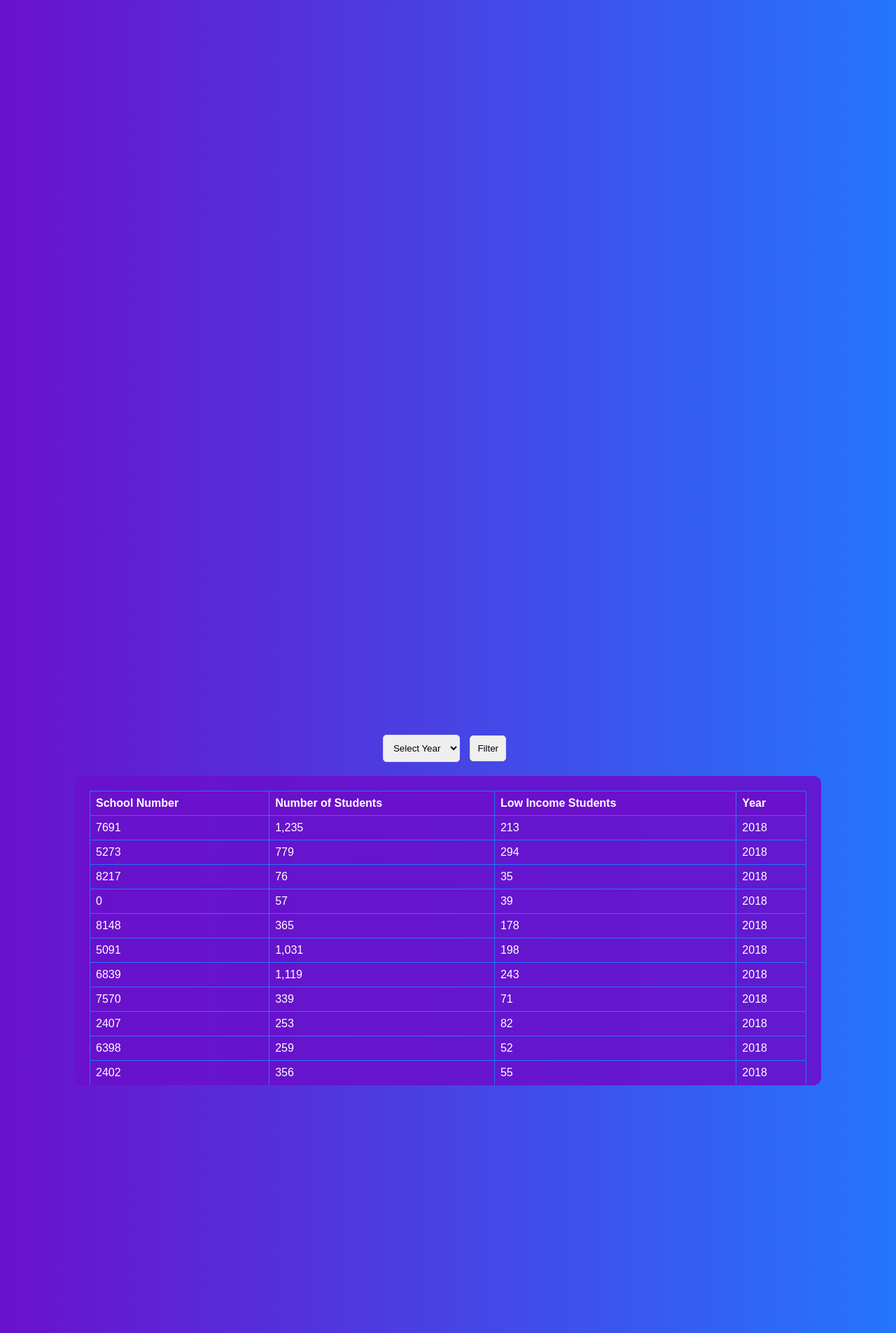
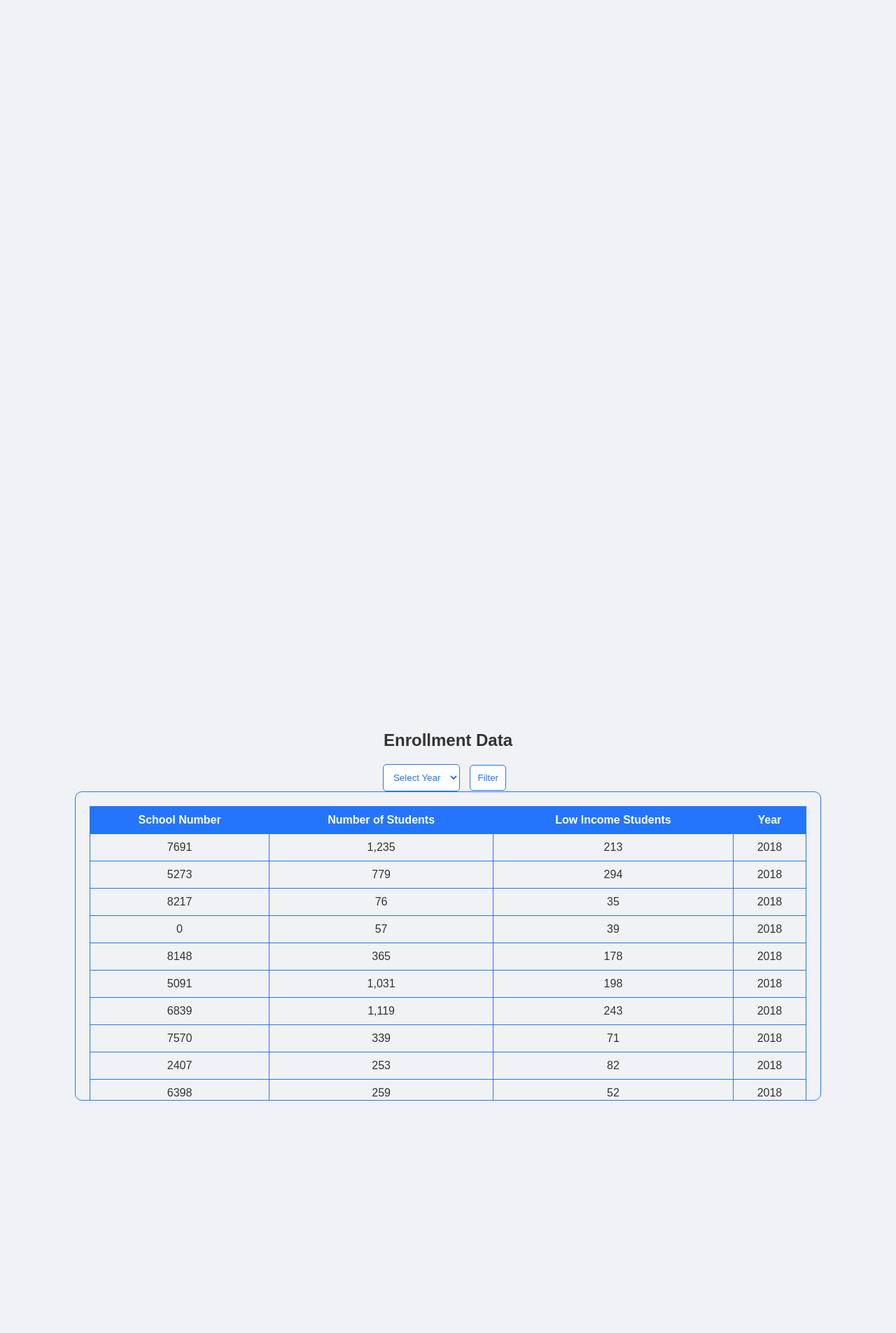
Before and after one commit to andrew-th/insightedu, a Django app: page /profile/ in a window 1280 px wide. Shown: the top 1905 px of the page at 70% size. Run offline with Django 4.2, Linux system fonts and the light colour scheme; data comes from the database, SQL or seed files in the repository.

Commit message:
update front end data

```diff
--- a/myproject/myapp/templates/myapp/profile.html
+++ b/myproject/myapp/templates/myapp/profile.html
@@ -2,12 +2,11 @@
 <html>
 <head>
     <title>Enrollment Data</title>
-    <!-- Revised CSS with updated color scheme -->
     <style>
         body {
             font-family: 'Arial', sans-serif;
-            background: linear-gradient(to right, #6a11cb, #2575fc); /* New gradient colors */
-            color: #fff;
+            background: #f0f2f5; /* Light gray background */
+            color: #333; /* Text color */
             display: flex;
             justify-content: center;
             align-items: center;
@@ -16,25 +15,42 @@
             flex-direction: column;
         }
 
+        .page-title {
+            font-size: 24px;
+            margin-bottom: 20px;
+        }
+
         .filter-form {
-            margin-bottom: 20px;
+            text-align: center;
         }
 
         .filter-form select, .filter-form button {
             padding: 10px;
             margin-right: 10px;
             border-radius: 5px;
-            border: 1px solid #ddd;
+            border: 1px solid #2575fc; /* Blue border */
+            background-color: #fff; /* White background color */
+            color: #2575fc; /* Blue text color */
+            cursor: pointer;
+            transition: background-color 0.3s, color 0.3s; /* Smooth transition */
+        }
+
+        .filter-form select:hover, .filter-form button:hover {
+            background-color: #2575fc; /* Blue background on hover */
+            color: #fff; /* White text on hover */
+        }
+
+        .filter-form select:focus, .filter-form button:focus {
+            outline: none; /* Remove focus outline */
         }
 
         .scrollable-table {
             overflow-y: auto;
-            height: 400px; /* Adjust the height as needed */
-            border: 1px solid #6a11cb; /* Border color */
-            background-color: rgba(106, 17, 203, 0.9); /* Semi-transparent background */
+            max-height: 400px;
+            border: 1px solid #2575fc; /* Blue border */
             border-radius: 10px;
             padding: 20px;
-            width: 80%; /* Adjust as needed */
+            width: 80%;
         }
 
         table {
@@ -43,18 +59,20 @@
         }
 
         th, td {
-            border: 1px solid #2575fc; /* Border color */
-            padding: 8px;
-            text-align: left;
-            color: #fff; /* Text color */
+            border: 1px solid #2575fc; /* Blue border */
+            padding: 10px;
+            text-align: center;
         }
 
         th {
-            background-color: #6a11cb; /* Header background color */
+            background-color: #2575fc; /* Blue header background color */
+            color: #fff; /* White header text color */
         }
     </style>
 </head>
 <body>
+    <h1 class="page-title">Enrollment Data</h1>
+
     <div class="filter-form">
         <form action="{% url 'profile' %}" method="get">
             <select name="year">
--- a/myproject/myapp/templates/myapp/view_data.html
+++ b/myproject/myapp/templates/myapp/view_data.html
@@ -105,7 +105,7 @@
                     <div class="card-header">Enrollment Data</div>
                     <div class="card-body">
                         <p>Access comprehensive datasets on school enrollments.</p>
-                        <a class="btn btn-custom" href="/enrollment_data/">View Data</a>
+                        <a class="btn btn-custom" href="/profile/">View Data</a>
                     </div>
                 </div>
             </div>
```
